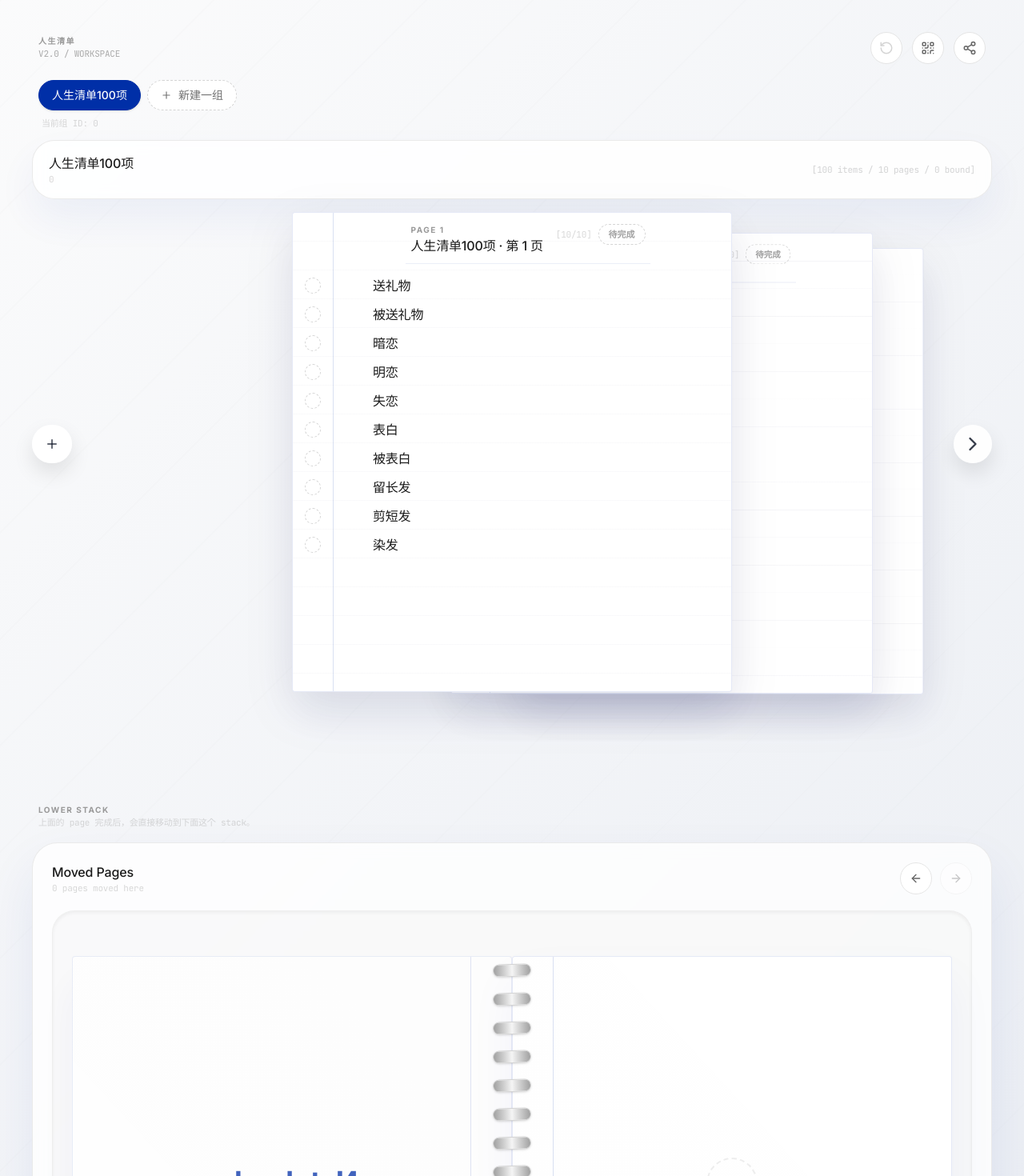
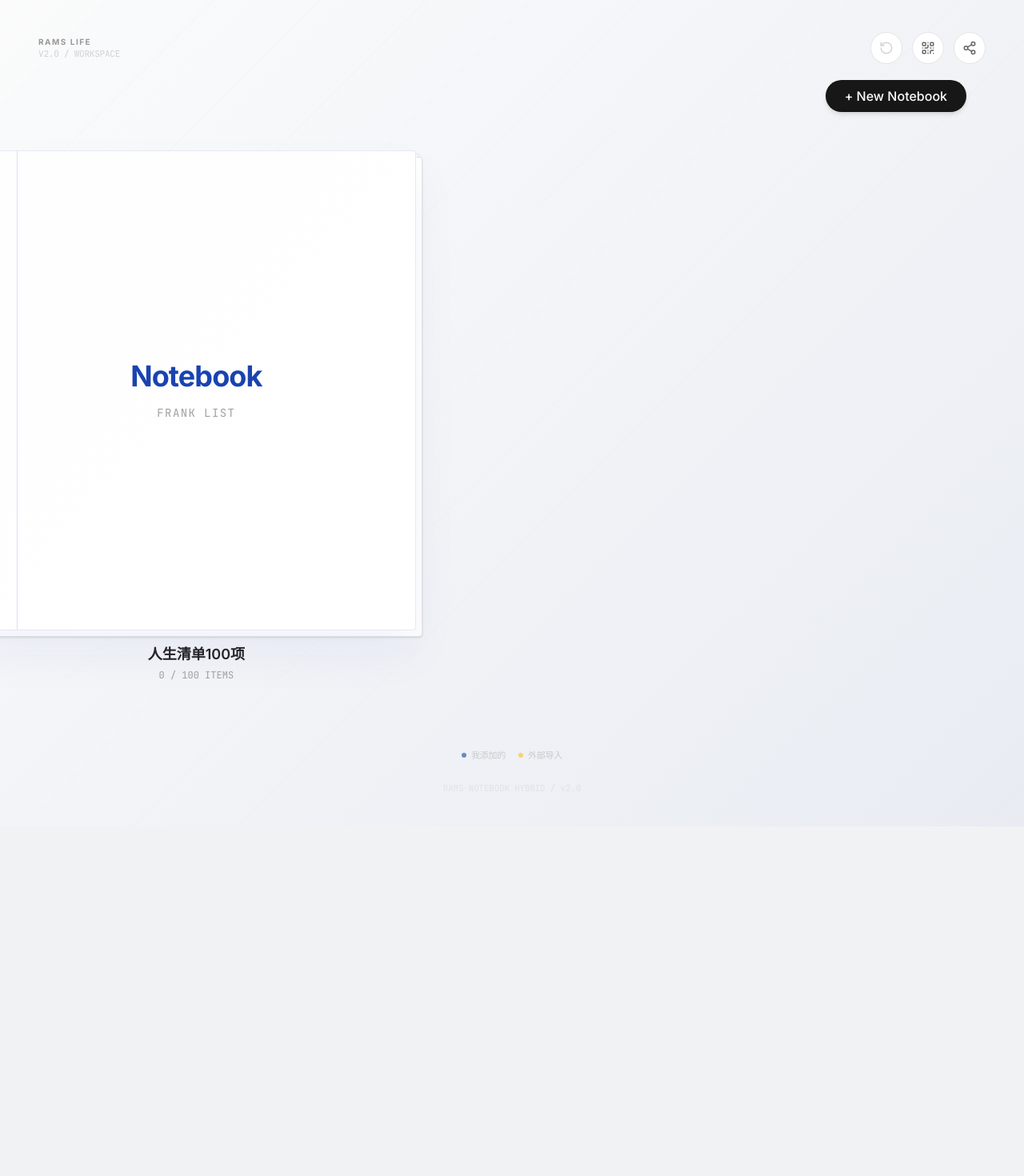
Before and after one commit to SonghaiFan/frank_list, a React (Vite) app: page / in a window 1280 px wide. Shown: the top 1470 px of the page at 80% size. After the commit the page ends 1033 px from the top, so only its background shows below. Built offline with nearby package versions, Linux system fonts and the light colour scheme.

Commit message:
Reapply "feat: implement NotebookGrid and ClosedNotebook components; enhance AppHeader and GroupWorkspace for improved navigation"
This reverts commit 5203edf3dddfe27517211ebda5d2700ea5e217fa.

```diff
--- a/src/App.tsx
+++ b/src/App.tsx
@@ -5,10 +5,10 @@ import LZString from 'lz-string';
 import { QRCodeCanvas } from 'qrcode.react';
 import { AppHeader } from './components/AppHeader';
 import { ComparisonPanel } from './components/ComparisonPanel';
-import { GroupTabs } from './components/GroupTabs';
 import { GroupWorkspace } from './components/GroupWorkspace';
 import { Notebook } from './components/Notebook';
 import { ModalDialog } from './components/ModalDialog';
+import { NotebookGrid } from './components/NotebookGrid';
 import type { AppMode, Group, GroupPage, ItemOrigin, ItemOriginType, ListItem } from './lib/notebook-types';
 import { PAGE_ITEM_CAPACITY } from './lib/workspace-constants';
 
@@ -678,6 +678,7 @@ export default function App() {
   const [myId, setMyId] = useState<string>('local');
   const [groups, setGroups] = useState<Group[]>([createDefaultGroup()]);
   const [activeGroupId, setActiveGroupId] = useState<string>(DEFAULT_GROUP_ID);
+  const [viewMode, setViewMode] = useState<'grid' | 'detail'>('grid');
   const [myTicks, setMyTicks] = useState<Record<string, boolean>>({});
   const [boundPages, setBoundPages] = useState<Record<string, boolean>>({});
   const [extraPageCounts, setExtraPageCounts] = useState<Record<string, number>>({});
@@ -837,18 +838,29 @@ export default function App() {
     window.history.replaceState({}, '', window.location.pathname);
   };
 
+  const openGroup = (group: Group) => {
+    setActiveGroupId(group.id);
+    setViewMode('detail');
+    setMode('edit');
+    setSharedTicks({});
+    window.scrollTo({ top: 0, behavior: 'smooth' });
+    window.history.replaceState({}, '', window.location.pathname);
+  };
+
+  const backToGrid = () => {
+    setViewMode('grid');
+    // window.scrollTo({ top: 0, behavior: 'smooth' });
+  };
+
   const createGroup = () => {
     const newGroup: Group = {
       id: createOwnedId(myId, nextGroupId),
       title: `第 ${groups.length + 1} 组`,
       items: [],
     };
+    setNextGroupId((prev) => prev + 1);
     setGroups((prev) => [...prev, newGroup]);
-    setActiveGroupId(newGroup.id);
-    setNextGroupId((prev) => prev + 1);
-    setMode('edit');
-    setSharedTicks({});
-    setNewItemText('');
+    openGroup(newGroup); // Switch to the new group
     setEditingGroupId(newGroup.id);
     setGroupTitleDraft(newGroup.title);
   };
@@ -1023,6 +1035,7 @@ export default function App() {
 
     setGroups(nextGroups);
     setActiveGroupId(fallbackGroup.id);
+    setViewMode('grid'); // Reset to grid after delete
     setMyTicks((prev) => {
       const next = { ...prev };
       activeGroup.items.forEach((item) => {
@@ -1084,22 +1097,46 @@ export default function App() {
           onCopy={copyToClipboard}
           onReset={() => setShowResetConfirm(true)}
           onShowQrCode={() => setShowQrCode(true)}
+          isDetailView={viewMode === 'detail'}
+          onBackToGrid={backToGrid}
         />
 
-        <GroupTabs
-          activeGroupId={activeGroupId}
+        <AnimatePresence>
+        {viewMode === 'grid' ? (
+          <motion.div
+            key="grid"
+            initial={{ opacity: 0, y: 10 }}
+            animate={{ opacity: 1, y: 0 }}
+             exit={{ opacity: 0, scale: 0.95, transition: { duration: 0.2 } }}
+          >
+              <div className="flex justify-end mb-4 px-8">
+                  <button
+                    onClick={createGroup}
+                    className="px-6 py-2 bg-neutral-900 text-white rounded-full font-medium shadow-md hover:bg-black transition-all"
+                  >
+                      + New Notebook
+                  </button>
+              </div>
+              <NotebookGrid
                 groups={groups}
-          mode={mode}
-          onCreateGroup={createGroup}
-          onSelectGroup={selectGroup}
+                ticks={myTicks}
+                onSelectGroup={(group) => openGroup(group)}
               />
+          </motion.div>
+        ) : (
+          <motion.div
+            key="detail"
+            initial={{ opacity: 0 }}
+             animate={{ opacity: 1 }}
+             exit={{ opacity: 0 }}
+          >
 
-        <LayoutGroup id={`page-stacks-${activeGroupId}`}>
           <AnimatePresence mode="wait">
              {mode === 'compare-result' && comparison ? (
                  <ComparisonPanel comparison={comparison} group={activeGroup} />
              ) : (
                  <GroupWorkspace
+                     key={activeGroup.id}
                      activeGroup={activeGroup}
                      activeGroupPages={stackPages}
                      boundPageCount={lowerStackPages.length}
@@ -1126,12 +1163,16 @@ export default function App() {
           </AnimatePresence>
 
             <Notebook
+              key={activeGroup.id}
               pages={lowerStackPages}
               ticks={myTicks}
               onRemoveItem={removeItem}
               onToggleTick={toggleTick}
             />
-        </LayoutGroup>
+
+        </motion.div>
+        )}
+        </AnimatePresence>
 
         <footer className="mt-10 flex flex-col items-center">
           {mode === 'compare-step-1' && (
--- a/src/components/AppHeader.tsx
+++ b/src/components/AppHeader.tsx
@@ -1,4 +1,5 @@
-import { ArrowLeft, Check, QrCode, RotateCcw, Share2 } from 'lucide-react';
+import React from 'react';
+import { ArrowLeft, Check, QrCode, RotateCcw, Share2, Menu } from 'lucide-react';
 import type { AppMode } from '../lib/notebook-types';
 import { cn } from '../lib/cn';
 
@@ -9,6 +10,8 @@ interface AppHeaderProps {
   onCopy: () => void;
   onReset: () => void;
   onShowQrCode: () => void;
+  isDetailView?: boolean;
+  onBackToGrid?: () => void;
 }
 
 export function AppHeader({
@@ -18,24 +21,35 @@ export function AppHeader({
   onCopy,
   onReset,
   onShowQrCode,
+  isDetailView,
+  onBackToGrid,
 }: AppHeaderProps) {
   const circleButtonClass =
-    'flex h-10 w-10 items-center justify-center rounded-full border border-neutral-200 bg-white text-[#666] transition-all hover:-translate-y-px hover:border-klein hover:text-klein';
+    'flex h-10 w-10 items-center justify-center rounded-full border border-neutral-200 bg-white text-[#666] transition-all hover:-translate-y-px hover:border-klein hover:text-klein cursor-pointer';
 
   return (
-    <nav className="mb-5 flex items-center justify-between px-2">
-      <div className="flex flex-col">
-        <span className="ui-label">人生清单</span>
-        <span className="ui-mono uppercase tracking-tighter">
-          {mode === 'edit' ? 'v2.0 / Workspace' : 'v2.0 / 对比'}
-        </span>
+    <nav className="mb-5 flex items-center justify-between px-2 w-full">
+      <div className="flex items-center gap-4">
+        {isDetailView && (
+             <button onClick={onBackToGrid} className={circleButtonClass} title="Back to Library">
+                <ArrowLeft size={18} />
+             </button>
+        )}
+        <div className="flex flex-col">
+            <span className="ui-label text-base font-bold">Rams Life</span>
+            <span className="ui-mono uppercase tracking-tighter text-xs opacity-50">
+            {mode === 'edit' ? 'v2.0 / Workspace' : 'v2.0 / Comparison'}
+            </span>
+        </div>
       </div>
+
       <div className="flex gap-3">
         {mode !== 'edit' && (
           <button onClick={onBack} className={circleButtonClass} title="Back to Edit">
             <ArrowLeft size={18} />
           </button>
         )}
+
         {mode === 'edit' && (
           <button onClick={onReset} className={cn(circleButtonClass, 'text-neutral-300')} title="Reset to Default">
             <RotateCcw size={18} />
--- /dev/null
+++ b/src/components/ClosedNotebook.tsx
@@ -0,0 +1,55 @@
+import React from 'react';
+import { motion } from 'motion/react';
+import { CardCover } from './CardCover';
+import { Group } from '../lib/notebook-types';
+import { PAGE_CARD_HEIGHT_PX, PAGE_CARD_WIDTH_PX } from '../lib/workspace-constants';
+import { cn } from '../lib/cn';
+
+interface ClosedNotebookProps {
+    group: Group;
+    onClick: () => void;
+    totalItems: number;
+    completedItems: number;
+}
+
+export function ClosedNotebook({ group, onClick, totalItems, completedItems }: ClosedNotebookProps) {
+    return (
+        <motion.div
+            className="flex flex-col items-center gap-4 cursor-pointer group"
+            onClick={onClick}
+            whileHover={{ scale: 1.02 }}
+            whileTap={{ scale: 0.98 }}
+        >
+            <div className="relative">
+                {/* Paper stack effect behind */}
+                 <div
+                    className="absolute inset-0 bg-white rounded-[4px] border border-neutral-200 shadow-sm translate-x-1 translate-y-1"
+                    style={{ width: `${PAGE_CARD_WIDTH_PX}px`, height: `${PAGE_CARD_HEIGHT_PX}px` }}
+                />
+                <div
+                    className="absolute inset-0 bg-white rounded-[4px] border border-neutral-200 shadow-sm translate-x-2 translate-y-2"
+                    style={{ width: `${PAGE_CARD_WIDTH_PX}px`, height: `${PAGE_CARD_HEIGHT_PX}px` }}
+                />
+
+                {/* The Cover */}
+                <div>
+                    <CardCover
+                        className="shadow-[0_20px_40px_rgba(0,0,0,0.1)] group-hover:shadow-[0_30px_60px_rgba(0,47,167,0.15)] transition-shadow duration-300"
+                    />
+                </div>
+
+                {/* Spine overlay to hint at book structure */}
+                <div className="absolute left-0 top-0 bottom-0 w-3 bg-gradient-to-r from-black/5 to-transparent pointer-events-none rounded-l-[4px]" />
+            </div>
+
+            <div className="text-center space-y-1">
+                <h3 className="text-lg font-semibold text-neutral-800 group-hover:text-klein transition-colors">
+                    {group.title}
+                </h3>
+                <p className="font-mono text-xs text-neutral-400">
+                    {completedItems} / {totalItems} ITEMS
+                </p>
+            </div>
+        </motion.div>
+    );
+}
--- a/src/components/GroupWorkspace.tsx
+++ b/src/components/GroupWorkspace.tsx
@@ -52,58 +52,16 @@ export function GroupWorkspace({
   onAddItem,
 }: GroupWorkspaceProps) {
   return (
-    <>
-      <div className="mb-4 rounded-[28px] border border-neutral-200/80 bg-white/85 px-5 py-4 shadow-[0_24px_50px_rgba(0,47,167,0.06)] backdrop-blur-sm">
-        <div className="flex items-center justify-between gap-4">
-          <div className="min-w-0">
-            {editingGroupId === activeGroup.id ? (
-              <input
-                autoFocus
-                type="text"
-                value={groupTitleDraft}
-                onChange={(e) => onDraftChange(e.target.value)}
-                onBlur={onRenameSave}
-                onKeyDown={(e) => {
-                  if (e.key === 'Enter') onRenameSave();
-                  if (e.key === 'Escape') onRenameCancel();
-                }}
-                className="list-text w-full bg-transparent border-none outline-none"
-              />
-            ) : (
-              <button
-                type="button"
-                onClick={onRenameStart}
-                className="list-text truncate-text text-left hover:text-klein transition-colors"
-                title="点击重命名这一组"
-              >
-                {activeGroup.title}
-              </button>
-            )}
-            <div className="ui-mono opacity-45 truncate-text">{activeGroup.id}</div>
-          </div>
-          <div className="flex items-center gap-3 shrink-0">
-            <div className="ui-mono opacity-50">
-              [{activeGroup.items.length} items / {activeGroupPages.length} pages / {boundPageCount} bound]
-            </div>
-            {mode === 'edit' && activeGroup.id !== '0' && (
-              <button
-                onClick={onDeleteGroup}
-                className="text-neutral-300 hover:text-klein transition-colors"
-                title="Delete Group"
-              >
-                <Trash2 size={16} />
-              </button>
-            )}
-          </div>
-        </div>
-      </div>
+    <motion.div
+      initial={{ opacity: 0, scale: 0.9, y: 200 }}
+      animate={{ opacity: 1, scale: 1, y: 0 }}
+      exit={{ opacity: 0, scale: 0.9, y: 200, transition: { duration: 0.2 } }}
+      transition={{ type: 'spring', stiffness: 200, damping: 25 }}
+    >
 
-      <AnimatePresence mode="wait">
-        <motion.div
+
+      <div
           key={`group-${activeGroup.id}`}
-          initial={{ opacity: 0 }}
-          animate={{ opacity: 1 }}
-          exit={{ opacity: 0 }}
           className="space-y-5"
           ref={paperRef}
         >
@@ -128,8 +86,7 @@ export function GroupWorkspace({
             onRemoveItem={onRemoveItem}
             onToggleTick={onToggleTick}
           />
-        </motion.div>
-      </AnimatePresence>
-    </>
+      </div>
+    </motion.div>
   );
 }
--- a/src/components/LowerStackPanel.tsx
+++ b/src/components/LowerStackPanel.tsx
@@ -93,16 +93,9 @@ export function Notebook({
 
   return (
     <div className="mt-10">
-      <div className="mb-4 px-2">
-        <div className="ui-label">Lower Stack</div>
-        <div className="ui-mono opacity-45">上面的 page 完成后，会直接移动到下面这个 stack。</div>
-      </div>
       <div className="relative overflow-visible rounded-[32px] border border-neutral-200/80 bg-white/78 px-6 pb-8 pt-6 shadow-[0_30px_65px_rgba(0,47,167,0.08)] backdrop-blur-sm">
         <div className="mb-5 flex items-center justify-between gap-4">
-          <div>
-            <div className="list-text">Moved Pages</div>
-            <div className="ui-mono opacity-45">{pages.length} pages moved here</div>
-          </div>
+
           {pages.length > 1 && (
             <div className="relative z-[3] flex gap-2.5">
               <motion.button
--- a/src/components/Notebook.tsx
+++ b/src/components/Notebook.tsx
@@ -20,7 +20,7 @@ function NotebookSpine({ height = 600 }: { height?: number }) {
   const count = Math.floor(height / LINE_HEIGHT);
 
   return (
-    <div className="absolute left-1/2 top-14 w-12 -translate-x-1/2 z-[100] flex flex-col pointer-events-none select-none">
+    <div className="absolute left-1/2 top-0 w-12 -translate-x-1/2 z-[100] flex flex-col pointer-events-none select-none">
       {Array.from({ length: count }).map((_, i) => (
         <div key={i} className="relative w-full flex items-center justify-center" style={{ height: `${LINE_HEIGHT}px` }}>
             <div className="h-4 w-16 bg-gradient-to-r from-neutral-400 via-neutral-100 to-neutral-400 rounded-full shadow-sm transform -rotate-2 border border-neutral-300" />
@@ -125,48 +125,39 @@ export function Notebook({
   };
 
   return (
-    <div className="mt-10">
-      <div className="mb-4 px-2">
-        <div className="ui-label">Lower Stack</div>
-        <div className="ui-mono opacity-45">上面的 page 完成后，会直接移动到下面这个 stack。</div>
-      </div>
-      <div className="relative overflow-visible rounded-[32px] border border-neutral-200/80 bg-white/78 px-6 pb-8 pt-6 shadow-[0_30px_65px_rgba(0,47,167,0.08)] backdrop-blur-sm">
-        <div className="mb-5 flex items-center justify-between gap-4">
-          <div>
-            <div className="list-text">Moved Pages</div>
-            <div className="ui-mono opacity-45">{pages.length} pages moved here</div>
-          </div>
-          {allPages.length > 1 && (
-            <div className="relative z-[3] flex gap-2.5">
-              <motion.button
-                whileHover={{ y: -1 }}
-                whileTap={{ scale: 0.98 }}
+    <motion.div
+      className="relative flex min-h-[700px] w-full items-start justify-center perspective-[2000px] mt-10"
+      initial={{ opacity: 0, scale: 0.9, y: -200 }}
+      animate={{ opacity: 1, scale: 1, y: 0 }}
+      exit={{ opacity: 0, scale: 0.9, y: -200 }}
+      transition={{ type: 'spring', stiffness: 100, damping: 20 }}
+    >
+        {allPages.length > 1 && (
+            <>
+              <button
                 type="button"
                 onClick={goPrevPage}
                 disabled={!canGoPrev}
-                className="flex h-10 w-10 items-center justify-center rounded-full border border-neutral-200 bg-white text-[#666] transition-all hover:-translate-y-px hover:border-klein hover:text-klein disabled:cursor-not-allowed disabled:opacity-35"
+                className="absolute left-4 top-[300px] z-50 flex h-12 w-12 items-center justify-center rounded-full border border-neutral-200 bg-white/80 text-[#666] shadow-[0_8px_16px_rgba(0,0,0,0.06)] backdrop-blur-sm transition-all hover:-translate-y-px hover:border-klein hover:text-klein disabled:cursor-not-allowed disabled:opacity-35"
                 title="Previous page"
               >
-                <ArrowLeft size={16} />
-              </motion.button>
-              <motion.button
-                whileHover={{ y: -1 }}
-                whileTap={{ scale: 0.98 }}
+                <ArrowLeft size={20} />
+              </button>
+              <button
                 type="button"
                 onClick={goNextPage}
                 disabled={!canGoNext}
-                className="flex h-10 w-10 items-center justify-center rounded-full border border-neutral-200 bg-white text-[#666] transition-all hover:-translate-y-px hover:border-klein hover:text-klein disabled:cursor-not-allowed disabled:opacity-35"
+                className="absolute right-4 top-[300px] z-50 flex h-12 w-12 items-center justify-center rounded-full border border-neutral-200 bg-white/80 text-[#666] shadow-[0_8px_16px_rgba(0,0,0,0.06)] backdrop-blur-sm transition-all hover:-translate-y-px hover:border-klein hover:text-klein disabled:cursor-not-allowed disabled:opacity-35"
                 title="Next page"
               >
-                <ArrowRight size={16} />
-              </motion.button>
-            </div>
+                <ArrowRight size={20} />
+              </button>
+            </>
           )}
-        </div>
-        <div className="relative min-h-[720px] overflow-visible rounded-[28px] bg-neutral-100/50 shadow-inner px-4 py-14 border border-neutral-200/50">
+
           <NotebookSpine />
 
-          <div className="relative min-h-[620px] perspective-[2000px]">
+          <div className="relative w-full h-[620px] max-w-[500px] perspective-[2000px]">
               {allPages.map((page, index) => {
                 const distanceFromFocus = index - safeFocusedPageIndex;
                 const isPast = distanceFromFocus < 0;
@@ -184,6 +175,7 @@ export function Notebook({
                 return (
                   <motion.div
                     key={page.key}
+
                     className="absolute left-1/2 top-0 cursor-pointer border-none bg-transparent p-0 text-left"
                     style={{
                       width: `${PAGE_CARD_WIDTH_PX}px`,
@@ -258,8 +250,6 @@ export function Notebook({
                 );
               })}
             </div>
-        </div>
-      </div>
-    </div>
+    </motion.div>
   );
 }
--- /dev/null
+++ b/src/components/NotebookGrid.tsx
@@ -0,0 +1,31 @@
+import React from 'react';
+import { motion } from 'motion/react';
+import { Group } from '../lib/notebook-types';
+import { ClosedNotebook } from './ClosedNotebook';
+
+interface NotebookGridProps {
+    groups: Group[];
+    ticks: Record<string, boolean>;
+    onSelectGroup: (group: Group) => void;
+}
+
+export function NotebookGrid({ groups, ticks, onSelectGroup }: NotebookGridProps) {
+    return (
+        <div className="grid grid-cols-1 md:grid-cols-2 lg:grid-cols-3 gap-12 p-8 place-items-center">
+            {groups.map((group) => {
+                const totalItems = group.items.length;
+                const completedItems = group.items.filter(item => ticks[item.id]).length;
+
+                return (
+                    <ClosedNotebook
+                        key={group.id}
+                        group={group}
+                        totalItems={totalItems}
+                        completedItems={completedItems}
+                        onClick={() => onSelectGroup(group)}
+                    />
+                );
+            })}
+        </div>
+    );
+}
```
Lines whose indentation alone changed are shown as unchanged.
